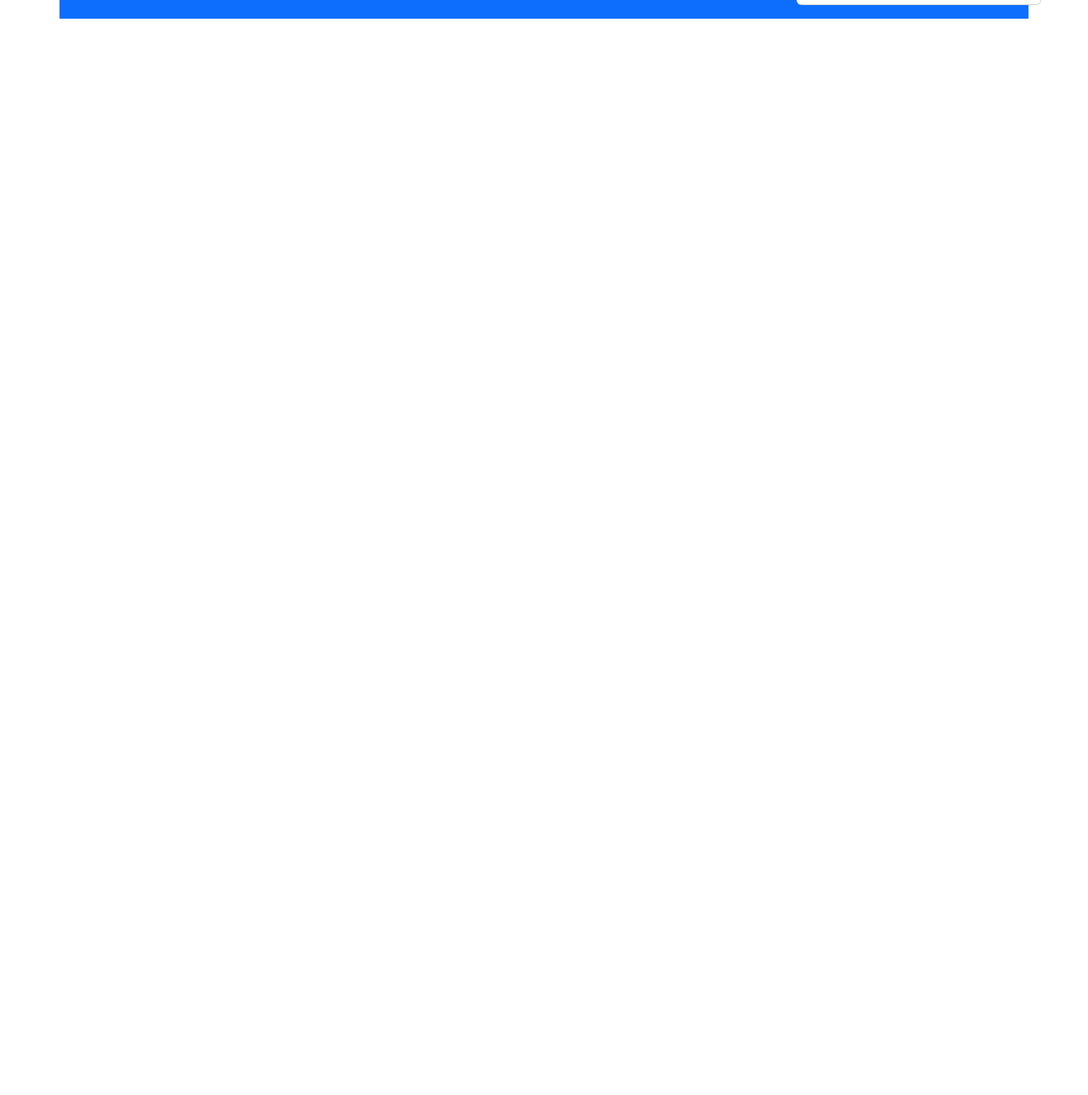
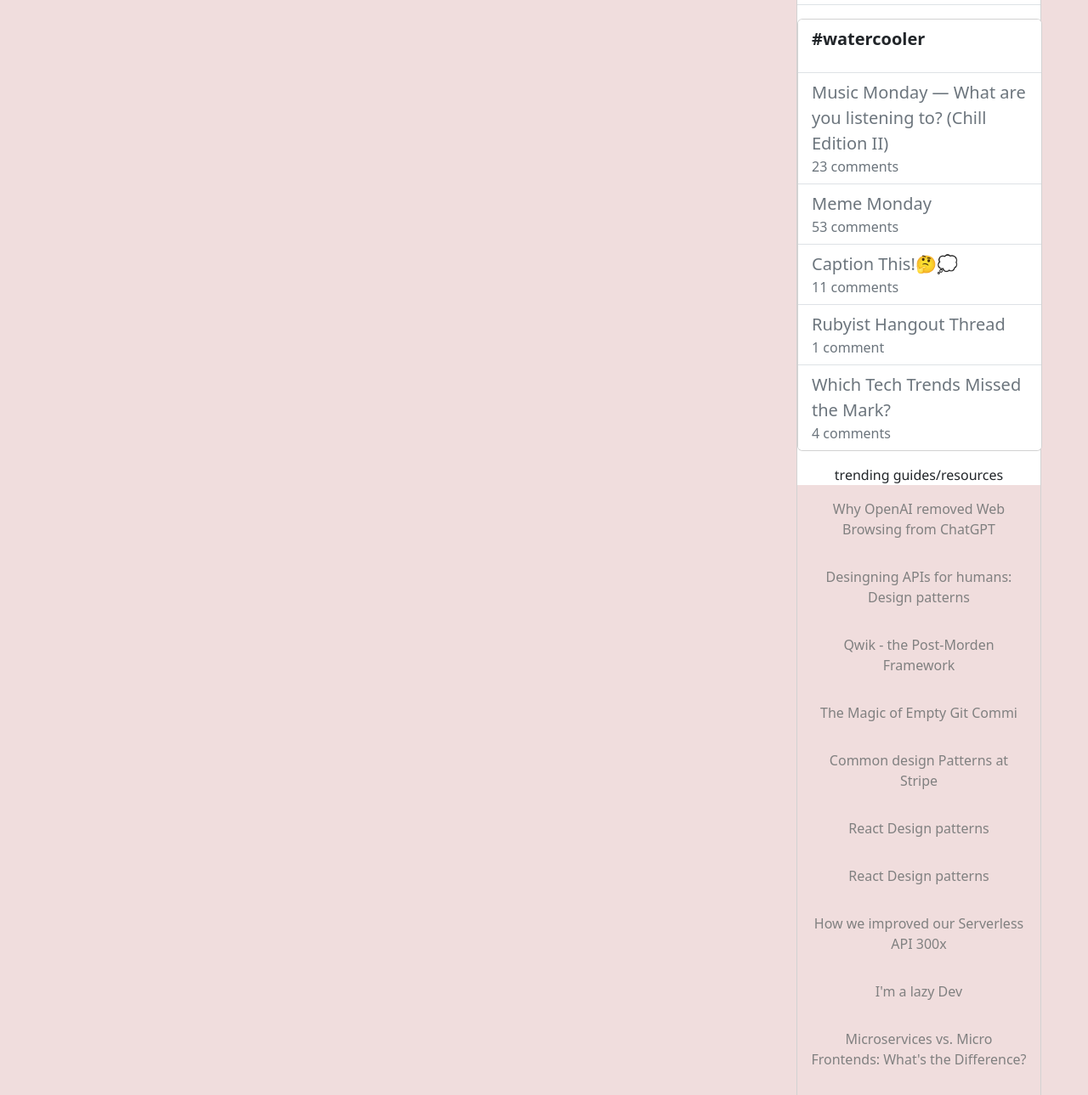
Before and after one commit to Alrosas/challenge-2_spartkoders, a plain HTML site: page index.html in a window 1280 px wide. Shown: the part 1511-2800 px from the top of the page at 85% size. Before the commit the page ends 1533 px from the top, so only its background shows below. Drawn offline with nearby package versions, Linux system fonts and the light colour scheme.

Commit message:
Almost done

```diff
--- a/index.html
+++ b/index.html
@@ -10,6 +10,7 @@
       integrity="sha384-4bw+/aepP/YC94hEpVNVgiZdgIC5+VKNBQNGCHeKRQN+PtmoHDEXuppvnDJzQIu9"
       crossorigin="anonymous"
     />
+    <link rel="stylesheet" href="./styles.css">
   </head>
   <body>
     <header class="header__container">
@@ -54,7 +55,7 @@
         </div>
       </nav>
     </header>
-    <div class="container bg-primary">
+    <div class="container">
       <div class="row">
         <aside class="col-3"></aside>
         <main class="posts_container col-6">
@@ -69,7 +70,7 @@
                 Creating a Sinatra API with system-wide dependency injection
                 using dry-system and rom-rb
               </h5>
-              <!-- <p class="card-text">Some quick example text to build on the card title and make up the bulk of the card's content.</p> -->
+
               <ul class="card__tags d-flex flex-wrap list-unstyled">
                 <li class="card__tag me-2">#ruby</li>
                 <li class="card__tag me-2">#programming</li>
@@ -81,7 +82,7 @@
           </div>
         </main>
 
-        <!-- Contenedor Listings -->
+        <!--  the card's aside2 -->
 
         <aside class="col-3">
           <div class="card mb-3 mt-3" style="width: 18rem">
@@ -93,6 +94,8 @@
 
               <li class="list-group-item">
                 <a href="#" class="text-decoration-none">
+
+
                   <div class="text-secondary fs-5">
                     Supercharge your application's performance: Consuming
                     Symfony messenger messages with Go
@@ -141,7 +144,7 @@
               <li class="list-group-item">
                 <a
                   href="#"
-                  class="text-decoration-none text-secondary text-align"
+                  class="text-decoration-none m-5 p-4 fw-medium"
                   >Create a list</a
                 >
               </li>
@@ -159,7 +162,7 @@
 
                   <li class="list-group-item">
                     <a href="#" class="text-decoration-none">
-                      <div class="text-secondary fs-5">
+                      <div class="fs-5">
                         Finding Your Coding Habitat: Where Do You Thrive Best?
                         <p><a href="#" class="btn btn-warning fw-light p-1 rounded-pill">New</a></p>
                       </div>
@@ -199,7 +202,7 @@
                   </li>
 
                   <!-- Contenedor #watercooler  -->
-<!--
+
                   <aside class="col-3">
                     <div class="card mb-3 mt-3" style="width: 18rem">
                       <ul class="list-group list-group-flush">
@@ -262,13 +265,44 @@
                     </div>
                     <div class="text-secondary">4 comments</div>
                   </a>
-                </li> -->
+                </li>
 
               </ul>
             </div>
           </aside>
-        </div>
-      </div>
+
+          <!-- List body -->
+
+
+          <header class="header">
+            trending guides/resources
+          </header>
+          <a class="link__container" href="#">Why OpenAI removed Web Browsing from ChatGPT</a>
+          <a class="link__container">Desingning APIs for humans: Design patterns</a>
+          <a class="link__container">Qwik - the Post-Morden Framework</a>
+          <a class="link__container">The Magic of Empty Git Commi</a>
+          <a class="link__container">Common design Patterns at Stripe</a>
+          <a class="link__container">React Design patterns</a>
+          <a class="link__container">React Design patterns</a>
+          <a class="link__container">How we improved our Serverless API 300x</a>
+          <a class="link__container">I'm a lazy Dev</a>
+          <a class="link__container">Microservices vs. Micro Frontends: What's the Difference?</a>
+          <a class="link__container">8 Best Practices for React.js Component Design</a>
+          <a class="link__container">13 CSS Tricks that will give you an adrenaline rush🤯</a>
+          <a class="link__container">SOLID: Single Responsibility Principle With Examples</a>
+          <a class="link__container">Understanding JWTs: A Simple Guide for Beginners</a>
+          <a class="link__container">🔥 Building an email automation system with React Flow and Resend 🎉</a>
+          <a class="link__container">Power Automate Documentation by GPT</a>
+          <a class="link__container">How I built a Midjourney API</a>
+          <a class="link__container"> JavaScript Debounce, Easiest explanation !(with Code)</a>
+          <a class="link__container">Exploring How Websites Talk: A Beginner's Guide to HTTP Requests, APIs, and Backend Magic</a>
+
+          <table class="table-gruop-divider"> </table>
+
+
+
+
+
 
 
 
--- /dev/null
+++ b/styles.css
@@ -0,0 +1,24 @@
+body {
+    background-color: rgb(240, 221, 221);
+}
+.header {
+    font-family:'Segoe UI', Tahoma, Geneva, Verdana, sans-serif;
+    font-size: medium;
+    text-align: center;
+
+
+}
+
+.link__container {
+    color: gray;
+    display: block;
+    padding: 1rem;
+    border-bottom: 1px solid rgb(245, 245, 245);
+    text-decoration: none;
+    text-align: center;
+    border: none;
+    background-color: rgb(240, 221, 221);
+
+
+
+}
```
